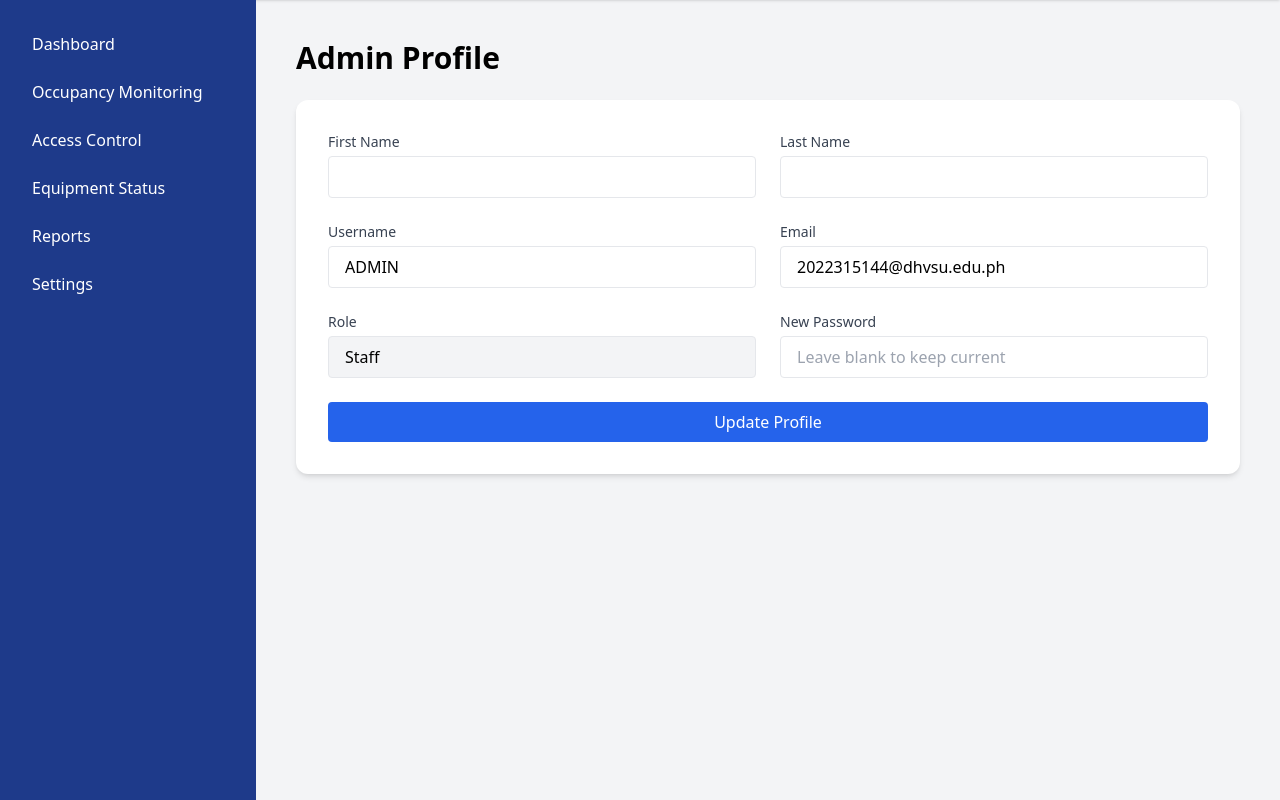
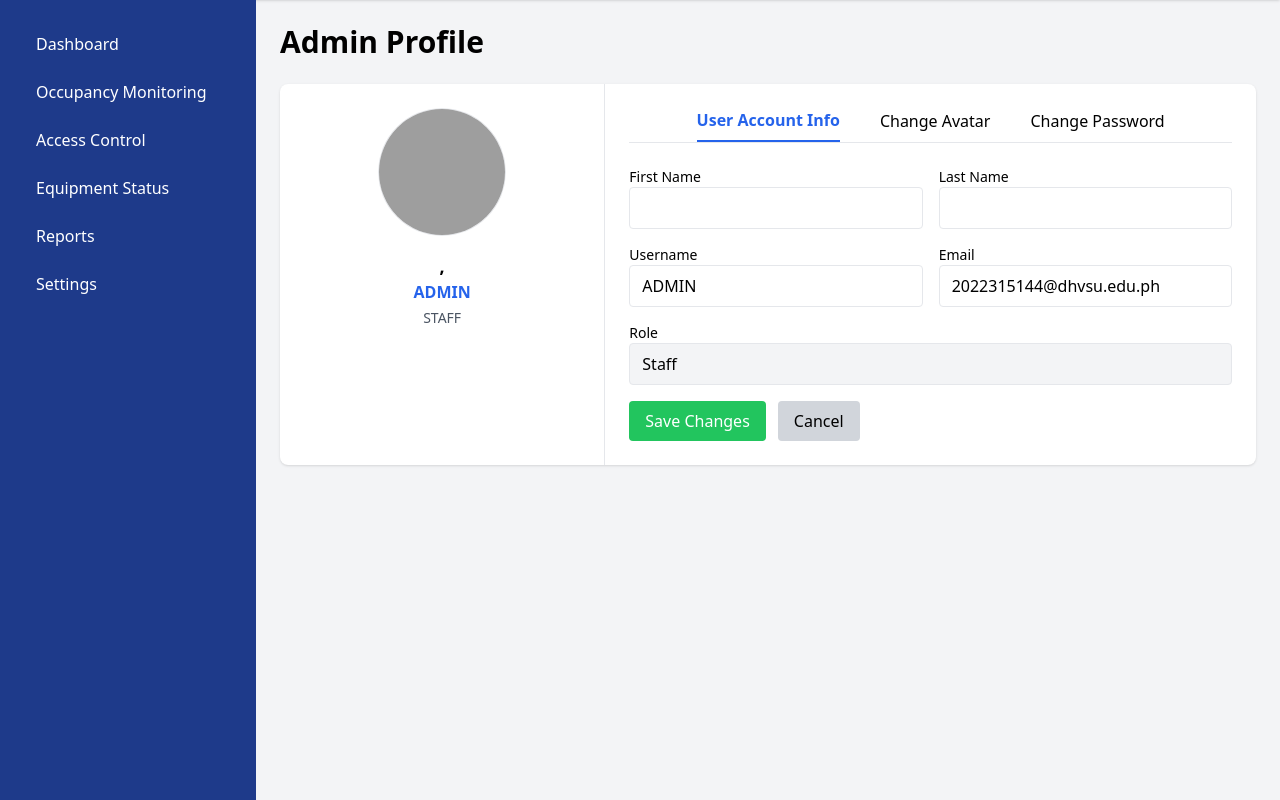
Before and after one commit to Ronalynsia/Tabetala, a PHP site: page /admin.php in a window 1280 px wide. Shown: the part 71-871 px from the top of the page. Run offline with PHP 8.4, Linux system fonts and the light colour scheme; a user stored in the database is signed in; data comes from the database, SQL or seed files in the repository; some libraries are stand-ins or nearby versions; grey boxes are pictures that could not be loaded.

Commit message:
Update admin.php

```diff
--- a/Tabetala/admin.php
+++ b/Tabetala/admin.php
@@ -1,18 +1,18 @@
 <?php
 session_start();
-require_once __DIR__ . '/config/config.php'; // adjust if needed
+require_once __DIR__ . '/config/config.php';
 
-// --- Ensure $conn is available (supports two patterns: Database class or $conn from config)
+// --- Ensure $conn is available
 $conn = null;
 if (class_exists('Database')) {
     try {
-        $db = new Database();
+        $db  = new Database();
         $conn = $db->connect();
     } catch (Exception $e) {
         die("Database connection error: " . $e->getMessage());
     }
 } elseif (isset($conn) && $conn instanceof PDO) {
-    // config.php already gave us $conn
+    // already connected
 } elseif (isset($pdo) && $pdo instanceof PDO) {
     $conn = $pdo;
 } else {
@@ -42,7 +42,7 @@ if (!$user) {
     exit;
 }
 
-// Grab any flash messages set by update_profile.php
+// Flash messages from update_profile.php
 $success = $_SESSION['profile_success'] ?? null;
 $errors  = $_SESSION['profile_errors'] ?? null;
 unset($_SESSION['profile_success'], $_SESSION['profile_errors']);
@@ -50,46 +50,60 @@ unset($_SESSION['profile_success'], $_SESSION['profile_errors']);
 <!DOCTYPE html>
 <html lang="en">
 <head>
-  <meta charset="utf-8" />
-  <meta name="viewport" content="width=device-width,initial-scale=1" />
+<meta charset="utf-8">
+<meta name="viewport" content="width=device-width,initial-scale=1">
 <title>Admin Profile</title>
 <script src="https://cdn.tailwindcss.com"></script>
-  <style>#searchResults { max-height: 200px; overflow-y: auto; }</style>
+<script>
+  function showTab(tab) {
+    document.querySelectorAll(".tab-pane").forEach(el => el.classList.add("hidden"));
+    document.getElementById(tab).classList.remove("hidden");
+
+    document.querySelectorAll(".tab-link").forEach(el =>
+      el.classList.remove("border-b-2","border-blue-600","text-blue-600","font-semibold"));
+    document.getElementById(tab + "-tab")
+      .classList.add("border-b-2","border-blue-600","text-blue-600","font-semibold");
+  }
+</script>
 </head>
 <body class="bg-gray-100 font-sans">
 
 <header class="w-full bg-white border-b px-6 py-4 shadow flex items-center justify-between">
   <h1 class="text-2xl font-bold text-blue-900">TabeTalá</h1>
-  <div class="flex items-center gap-4">
   <div class="relative">
-      <button id="userMenuButton" class="inline-flex items-center px-4 py-2 bg-white border rounded text-sm">
+    <button id="userMenuButton"
+            class="inline-flex items-center px-4 py-2 bg-white border rounded text-sm">
       <?= htmlspecialchars($user['username'] ?? '') ?> ▾
     </button>
-      <div id="userDropdown" class="hidden origin-top-right absolute right-0 mt-2 w-40 bg-white border rounded shadow">
+    <div id="userDropdown"
+         class="hidden origin-top-right absolute right-0 mt-2 w-40 bg-white border rounded shadow">
       <a href="admin.php" class="block px-4 py-2 hover:bg-gray-100">Profile</a>
       <a href="logout.php" class="block px-4 py-2 hover:bg-gray-100">Log Out</a>
     </div>
   </div>
-  </div>
 </header>
 
-<div class="flex min-h-screen">
-  <aside class="w-64 bg-blue-900 text-white p-6">
+<div class="flex">
+  <!-- Sidebar -->
+  <aside class="w-64 bg-blue-900 text-white min-h-screen p-6">
     <ul class="space-y-2">
-      <li><a href="dashboard.php" class="block px-2 py-2 rounded hover:bg-blue-800">Dashboard</a></li>
-      <li><a href="Occupancy.php" class="block px-2 py-2 rounded hover:bg-blue-800">Occupancy Monitoring</a></li>
-      <li><a href="Access.php" class="block px-2 py-2 rounded hover:bg-blue-800">Access Control</a></li>
-      <li><a href="Equipment.php" class="block px-2 py-2 rounded hover:bg-blue-800">Equipment Status</a></li>
-      <li><a href="Reports.php" class="block px-2 py-2 rounded hover:bg-blue-800">Reports</a></li>
-      <li><a href="Settings.php" class="block px-2 py-2 rounded hover:bg-blue-800">Settings</a></li>
+      <li><a href="dashboard.php" class="block px-3 py-2 rounded hover:bg-blue-800">Dashboard</a></li>
+      <li><a href="Occupancy.php" class="block px-3 py-2 rounded hover:bg-blue-800">Occupancy Monitoring</a></li>
+      <li><a href="Access.php" class="block px-3 py-2 rounded hover:bg-blue-800">Access Control</a></li>
+      <li><a href="Equipment.php" class="block px-3 py-2 rounded hover:bg-blue-800">Equipment Status</a></li>
+      <li><a href="Reports.php" class="block px-3 py-2 rounded hover:bg-blue-800">Reports</a></li>
+      <li><a href="Settings.php" class="block px-3 py-2 rounded hover:bg-blue-800">Settings</a></li>
     </ul>
   </aside>
 
-  <main class="flex-1 p-10">
+  <!-- Main Profile Content -->
+  <main class="flex-1 p-6">
     <h2 class="text-3xl font-bold mb-6">Admin Profile</h2>
 
     <?php if ($success): ?>
-      <div class="mb-4 p-4 bg-green-100 text-green-800 rounded"><?= htmlspecialchars($success) ?></div>
+      <div class="mb-4 p-4 bg-green-100 text-green-800 rounded">
+        <?= htmlspecialchars($success) ?>
+      </div>
     <?php endif; ?>
 
     <?php if (!empty($errors) && is_array($errors)): ?>
@@ -102,51 +116,122 @@ unset($_SESSION['profile_success'], $_SESSION['profile_errors']);
       </div>
     <?php endif; ?>
 
-    <div class="bg-white p-8 rounded-xl shadow-md">
-      <form action="update_profile.php" method="POST" class="grid grid-cols-1 md:grid-cols-2 gap-6">
-        <!-- Hidden id for update -->
-        <input type="hidden" name="user_id" value="<?= (int)($user['id'] ?? 0) ?>">
-
-        <div>
-          <label class="block text-sm font-medium text-gray-700">First Name</label>
-          <input type="text" name="first_name" value="<?= htmlspecialchars($user['first_name'] ?? '') ?>" class="mt-1 w-full px-4 py-2 border rounded">
+    <div class="bg-white rounded-lg shadow flex">
+      <!-- Left Profile Card -->
+      <div class="w-1/3 border-r p-6 text-center">
+        <img src="<?= htmlspecialchars($user['avatar'] ?? 'assets/avatar.png') ?>"
+             class="mx-auto w-32 h-32 rounded-full border mb-4" alt="Avatar">
+        <h2 class="font-bold text-lg uppercase">
+          <?= htmlspecialchars(($user['last_name'] ?? '') . ", " . ($user['first_name'] ?? '')) ?>
+        </h2>
+        <p class="text-blue-600 font-semibold"><?= htmlspecialchars($user['username'] ?? '') ?></p>
+        <p class="text-gray-600 uppercase text-sm mt-1"><?= htmlspecialchars($user['role'] ?? '') ?></p>
       </div>
 
-        <div>
-          <label class="block text-sm font-medium text-gray-700">Last Name</label>
-          <input type="text" name="last_name" value="<?= htmlspecialchars($user['last_name'] ?? '') ?>" class="mt-1 w-full px-4 py-2 border rounded">
+      <!-- Right Profile Tabs -->
+      <div class="w-2/3 p-6">
+        <div class="border-b mb-6 flex justify-center space-x-10">
+          <button id="user-info-tab" onclick="showTab('user-info')"
+                  class="tab-link border-b-2 border-blue-600 text-blue-600 font-semibold pb-2">
+            User Account Info
+          </button>
+          <button id="change-avatar-tab" onclick="showTab('change-avatar')"
+                  class="tab-link pb-2">Change Avatar</button>
+          <button id="change-password-tab" onclick="showTab('change-password')"
+                  class="tab-link pb-2">Change Password</button>
         </div>
 
+        <!-- User Info Tab -->
+        <div id="user-info" class="tab-pane">
+          <form action="update_profile.php" method="POST" class="space-y-4">
+            <input type="hidden" name="user_id" value="<?= (int)($user['id'] ?? 0) ?>">
+            <div class="grid grid-cols-2 gap-4">
               <div>
-          <label class="block text-sm font-medium text-gray-700">Username</label>
-          <input type="text" name="username" value="<?= htmlspecialchars($user['username'] ?? '') ?>" class="mt-1 w-full px-4 py-2 border rounded">
+                <label class="block text-sm">First Name</label>
+                <input type="text" name="first_name"
+                       value="<?= htmlspecialchars($user['first_name'] ?? '') ?>"
+                       class="w-full border rounded px-3 py-2">
+              </div>
+              <div>
+                <label class="block text-sm">Last Name</label>
+                <input type="text" name="last_name"
+                       value="<?= htmlspecialchars($user['last_name'] ?? '') ?>"
+                       class="w-full border rounded px-3 py-2">
+              </div>
+            </div>
+            <div class="grid grid-cols-2 gap-4">
+              <div>
+                <label class="block text-sm">Username</label>
+                <input type="text" name="username"
+                       value="<?= htmlspecialchars($user['username'] ?? '') ?>"
+                       class="w-full border rounded px-3 py-2">
+              </div>
+              <div>
+                <label class="block text-sm">Email</label>
+                <input type="email" name="email"
+                       value="<?= htmlspecialchars($user['email'] ?? '') ?>"
+                       class="w-full border rounded px-3 py-2">
+              </div>
+            </div>
+            <div>
+              <label class="block text-sm">Role</label>
+              <input type="text"
+                     value="<?= htmlspecialchars($user['role'] ?? '') ?>"
+                     class="w-full border rounded px-3 py-2 bg-gray-100" readonly>
+            </div>
+            <div class="flex gap-3">
+              <button type="submit" class="bg-green-500 text-white px-4 py-2 rounded">Save Changes</button>
+              <button type="reset" class="bg-gray-300 px-4 py-2 rounded">Cancel</button>
+            </div>
+          </form>
         </div>
 
+        <!-- Change Avatar Tab -->
+        <div id="change-avatar" class="tab-pane hidden">
+          <form action="update_avatar.php" method="POST" enctype="multipart/form-data" class="space-y-4">
             <div>
-          <label class="block text-sm font-medium text-gray-700">Email</label>
-          <input type="email" name="email" value="<?= htmlspecialchars($user['email'] ?? '') ?>" class="mt-1 w-full px-4 py-2 border rounded">
+              <label class="block text-sm">Upload New Avatar</label>
+              <input type="file" name="avatar" accept="image/*"
+                     class="w-full border rounded px-3 py-2">
+            </div>
+            <div class="flex gap-3">
+              <button type="submit" class="bg-blue-600 text-white px-4 py-2 rounded">Upload</button>
+              <button type="reset" class="bg-gray-300 px-4 py-2 rounded">Cancel</button>
+            </div>
+          </form>
         </div>
 
+        <!-- Change Password Tab -->
+        <div id="change-password" class="tab-pane hidden">
+          <form action="update_password.php" method="POST" class="space-y-4">
             <div>
-          <label class="block text-sm font-medium text-gray-700">Role</label>
-          <input type="text" value="<?= htmlspecialchars($user['role'] ?? '') ?>" class="mt-1 w-full px-4 py-2 border rounded bg-gray-100" readonly>
+              <label class="block text-sm">Current Password</label>
+              <input type="password" name="current_password"
+                     class="w-full border rounded px-3 py-2">
             </div>
-
             <div>
-          <label class="block text-sm font-medium text-gray-700">New Password</label>
-          <input type="password" name="password" placeholder="Leave blank to keep current" class="mt-1 w-full px-4 py-2 border rounded">
+              <label class="block text-sm">New Password</label>
+              <input type="password" name="new_password"
+                     class="w-full border rounded px-3 py-2">
             </div>
-
-        <div class="col-span-2">
-          <button type="submit" class="w-full bg-blue-600 text-white py-2 rounded">Update Profile</button>
+            <div>
+              <label class="block text-sm">Confirm Password</label>
+              <input type="password" name="confirm_password"
+                     class="w-full border rounded px-3 py-2">
+            </div>
+            <div class="flex gap-3">
+              <button type="submit" class="bg-blue-600 text-white px-4 py-2 rounded">Change Password</button>
+              <button type="reset" class="bg-gray-300 px-4 py-2 rounded">Cancel</button>
             </div>
           </form>
+        </div>
+      </div>
     </div>
   </main>
 </div>
 
 <script>
-  document.getElementById('userMenuButton').addEventListener('click', function(e) {
+document.getElementById('userMenuButton').addEventListener('click', function() {
   document.getElementById('userDropdown').classList.toggle('hidden');
 });
 </script>
```
Lines whose indentation alone changed are shown as unchanged.
